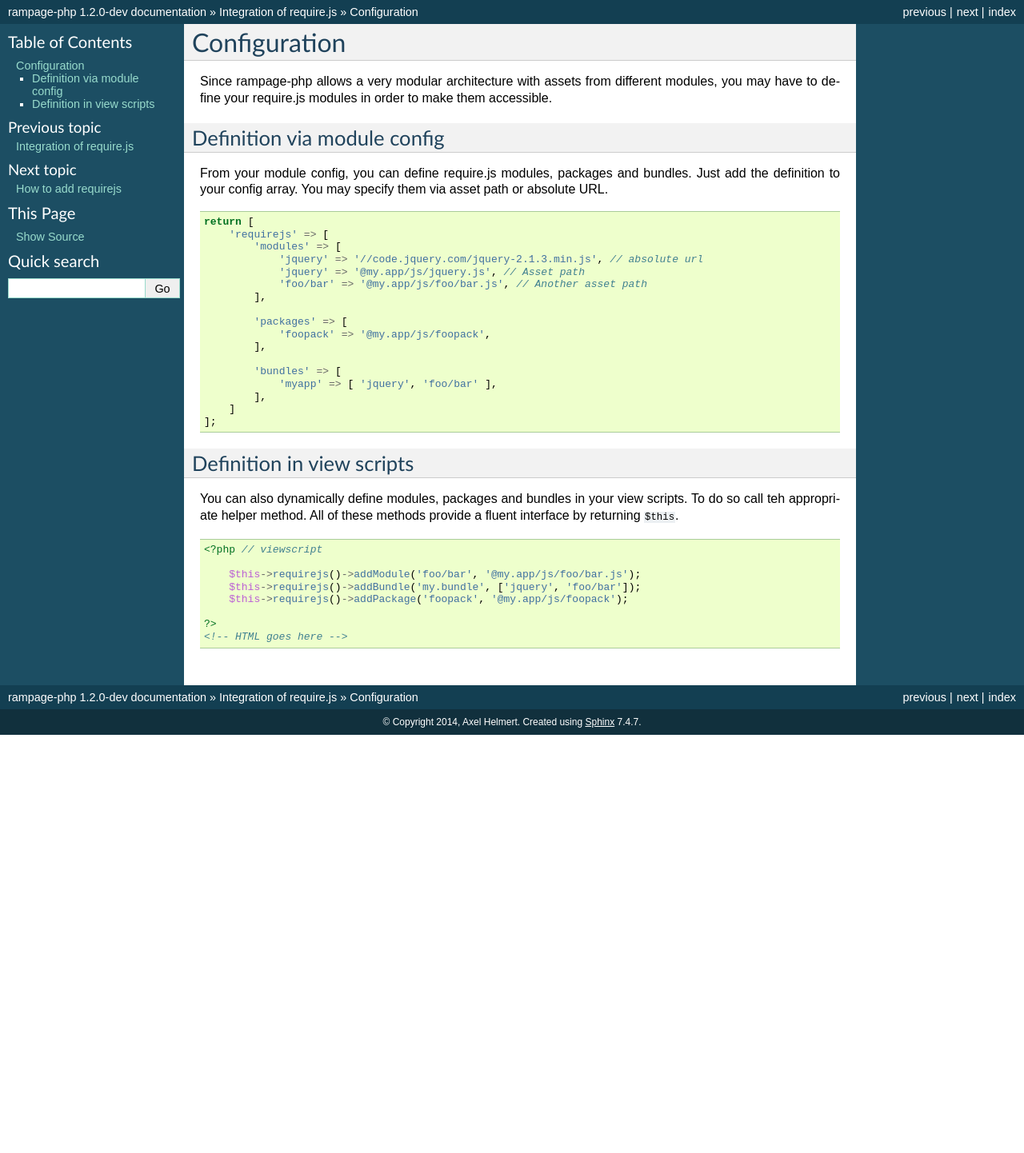
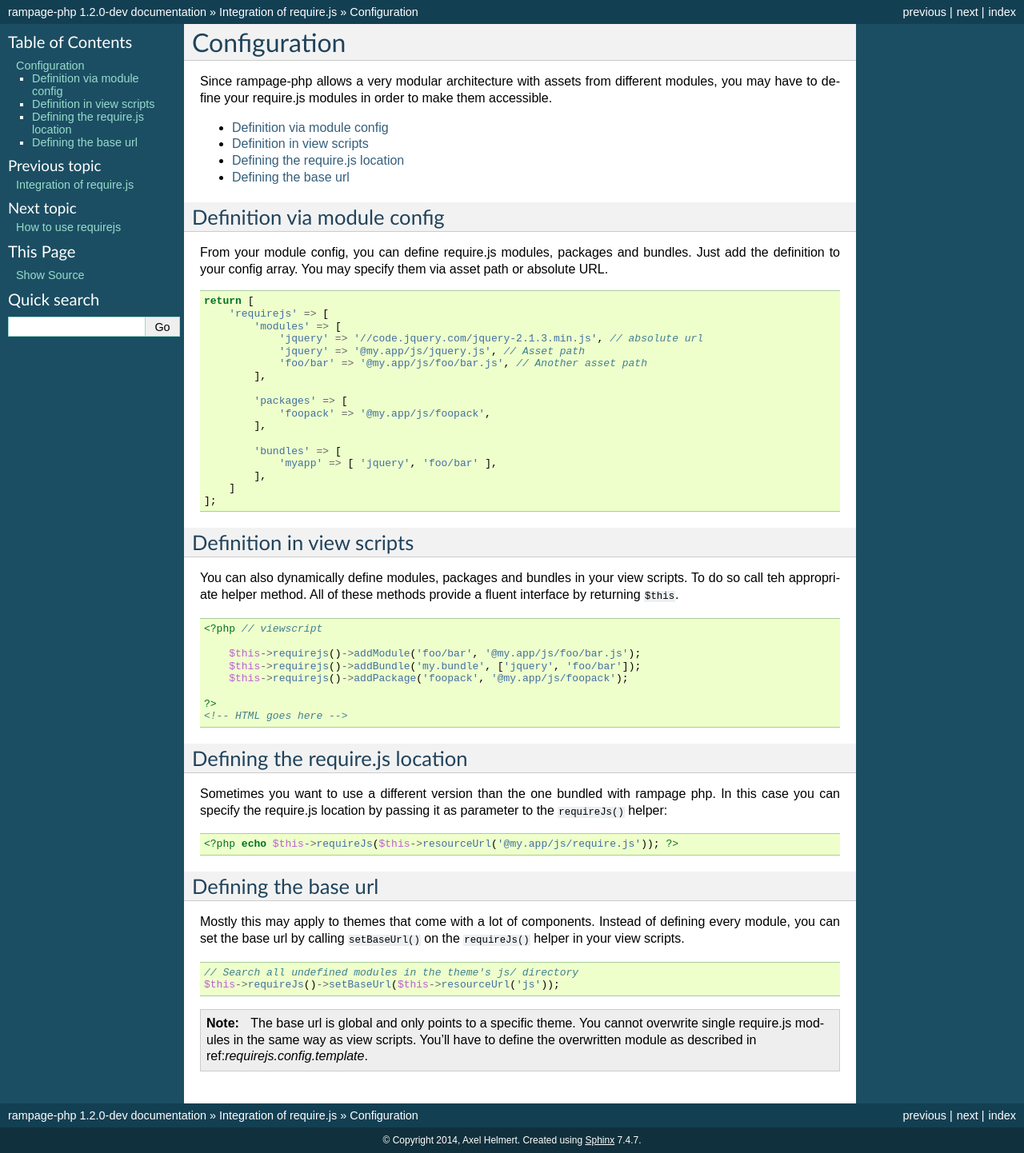
Before and after one commit to tux-rampage/rampage-php-docs, a Sphinx documentation site: the page built from source/reference/requirejs/config.rst, in a window 1280 px wide. Shown: the whole page at 80% size. Built offline with Sphinx 7.4.7, drawn with Linux system fonts in a browser that asks for light colours; before the commit the page ends 919 px from its top, so only the background shows below that.

Commit message:
Added docs for requirejs

```diff
--- a/source/reference/requirejs.rst
+++ b/source/reference/requirejs.rst
@@ -1,11 +1,11 @@
 .. _requirejs:
 
 Integration of require.js
-#########################
+=========================
 
 .. versionadded:: 1.2
 
-Rampage php supports require js through a view helper.
+Rampage php supports the use of require.js through a view helper.
 
 .. toctree::
     :maxdepth: 2
--- a/source/reference/requirejs/config.rst
+++ b/source/reference/requirejs/config.rst
@@ -1,4 +1,4 @@
-.. requirejs.config:
+.. _requirejs.config:
 
 Configuration
 #############
@@ -6,8 +6,13 @@ Configuration
 Since rampage-php allows a very modular architecture with assets from different modules,
 you may have to define your require.js modules in order to make them accessible.
 
+* :ref:`requirejs.config.module`
+* :ref:`requirejs.config.template`
+* :ref:`requirejs.config.scripturl`
+* :ref:`requirejs.config.baseurl`
 
-.. requirejs.config.module:
+
+.. _requirejs.config.module:
 
 Definition via module config
 ============================
@@ -36,7 +41,7 @@ config array. You may specify them via asset path or absolute URL.
     ];
 
 
-.. requirejs.config.template:
+.. _requirejs.config.template:
 
 Definition in view scripts
 ==========================
@@ -55,3 +60,37 @@ by returning ``$this``.
 
     ?>
     <!-- HTML goes here -->
+
+.. _requirejs.config.scripturl:
+
+
+Defining the require.js location
+================================
+
+Sometimes you want to use a different version than the one bundled with rampage php.
+In this case you can specify the require.js location by passing it as parameter to the ``requireJs()`` helper:
+
+.. code-block:: html+php
+
+    <?php echo $this->requireJs($this->resourceUrl('@my.app/js/require.js')); ?>
+
+
+.. _requirejs.config.baseurl:
+
+Defining the base url
+=====================
+
+Mostly this may apply to themes that come with a lot of components. Instead of defining every module, you can set the base url
+by calling ``setBaseUrl()`` on the ``requireJs()`` helper in your view scripts.
+
+.. code-block:: php
+
+    // Search all undefined modules in the theme's js/ directory
+    $this->requireJs()->setBaseUrl($this->resourceUrl('js'));
+
+
+.. note::
+
+    The base url is global and only points to a specific theme. You cannot overwrite single require.js modules
+    in the same way as view scripts. You'll have to define the overwritten module as described
+    in ref:`requirejs.config.template`.
```
Also changed, not shown: source/reference/requirejs/usage.rst (+6 -3 lines).
